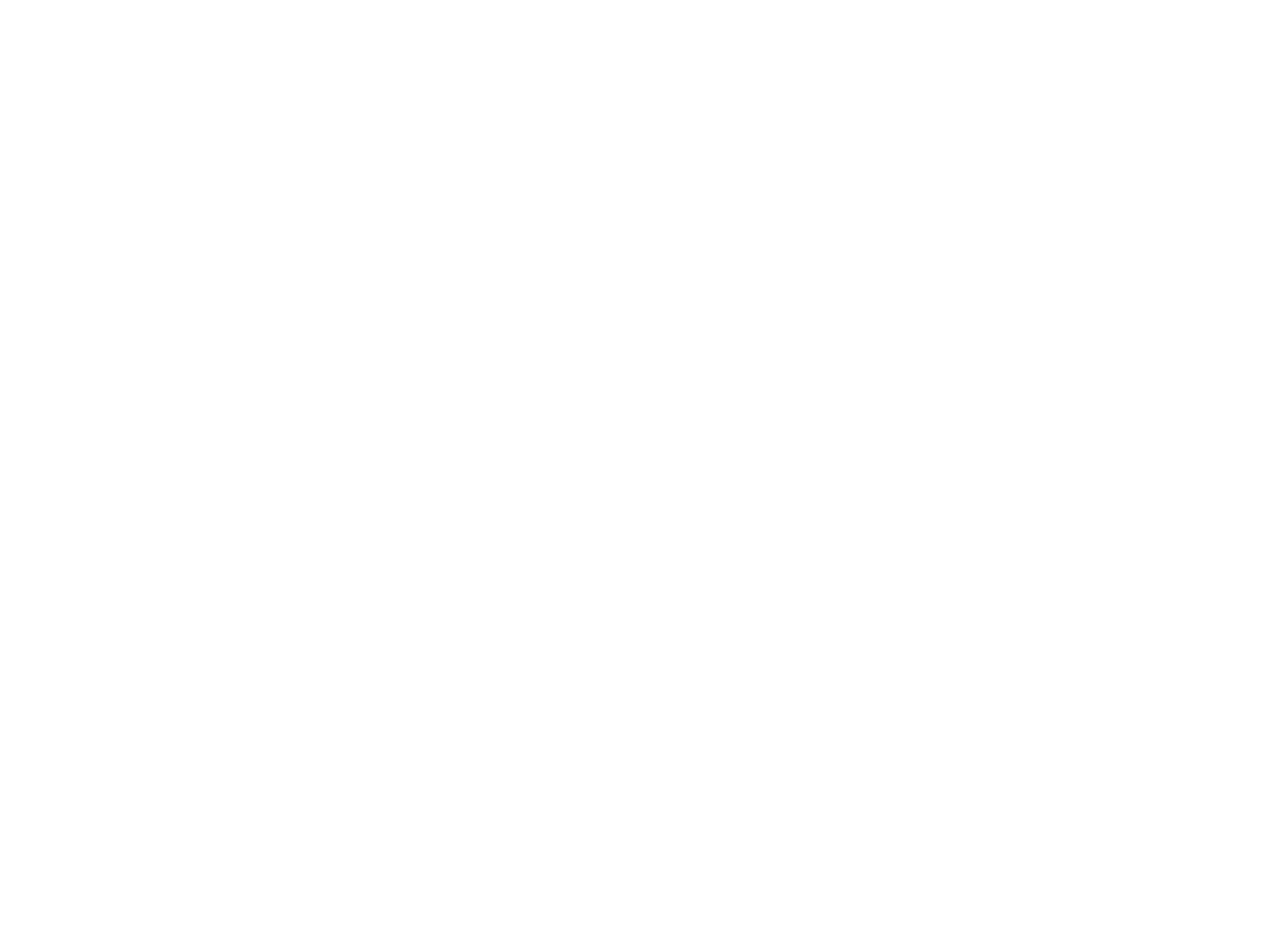
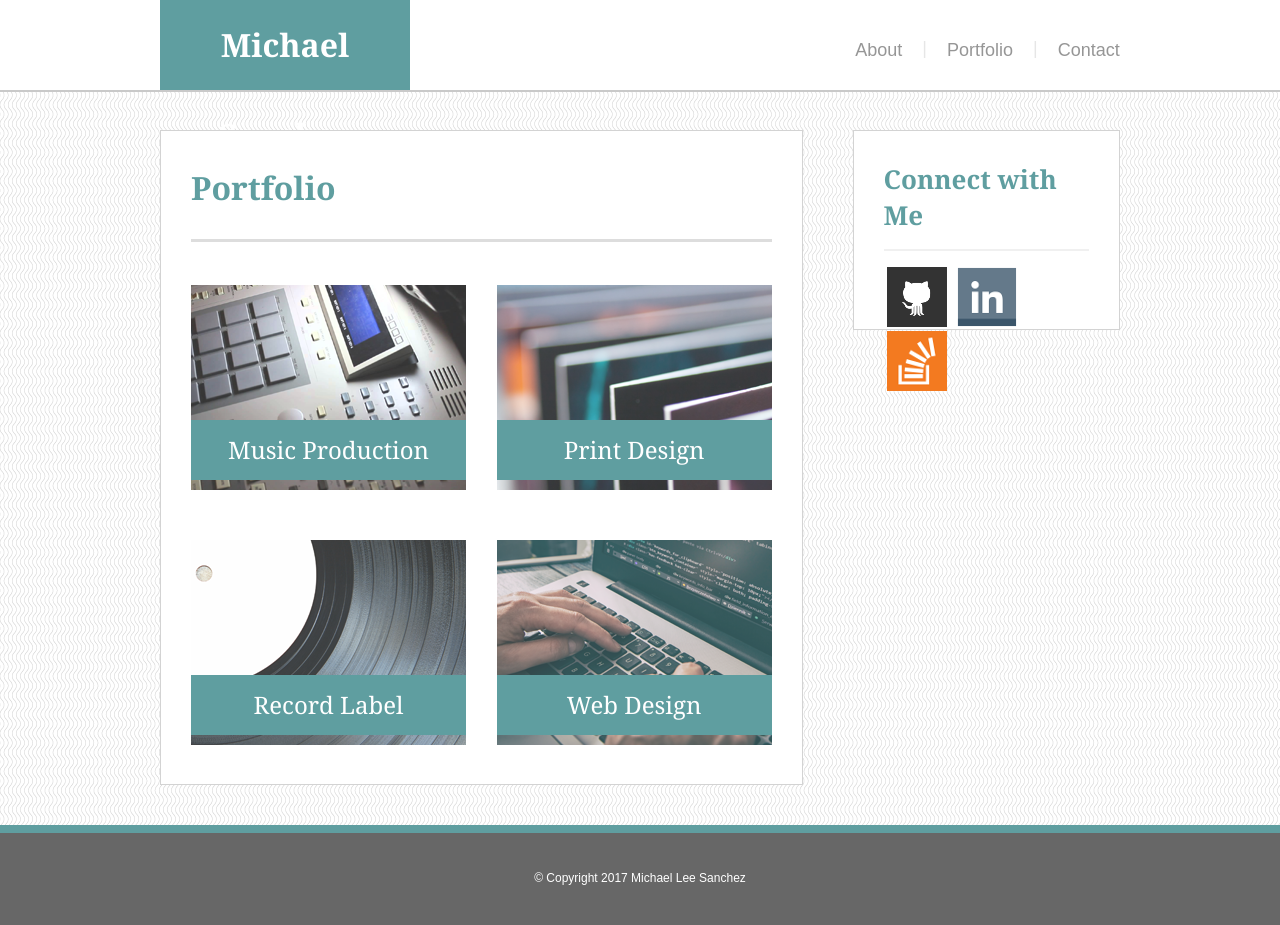
Before and after one commit to MikeS74/Basic-Portfolio, a plain HTML site: page portfolio.html in a window 1280 px wide. Before the commit the page ends 800 px from the top, so only its background shows below. Drawn offline with Linux system fonts and the light colour scheme.

Commit message:
final version of all html and assets

```diff
--- a/assets/css/reset.css
+++ b/assets/css/reset.css
@@ -1,48 +1,142 @@
-/* http://meyerweb.com/eric/tools/css/reset/
-   v2.0 | 20110126
-   License: none (public domain)
-*/
+/*
+	HTML5 Reset :: style.css
+	----------------------------------------------------------
+	We have learned much from/been inspired by/taken code where offered from:
 
-html, body, div, span, applet, object, iframe,
-h1, h2, h3, h4, h5, h6, p, blockquote, pre,
-a, abbr, acronym, address, big, cite, code,
-del, dfn, em, img, ins, kbd, q, s, samp,
-small, strike, strong, sub, sup, tt, var,
-b, u, i, center,
-dl, dt, dd, ol, ul, li,
-fieldset, form, label, legend,
-table, caption, tbody, tfoot, thead, tr, th, td,
-article, aside, canvas, details, embed,
-figure, figcaption, footer, header, hgroup,
-menu, nav, output, ruby, section, summary,
-time, mark, audio, video {
+	Eric Meyer					:: http://meyerweb.com
+	HTML5 Doctor				:: http://html5doctor.com
+	and the HTML5 Boilerplate	:: http://html5boilerplate.com
+
+-------------------------------------------------------------------------------*/
+
+/* Let's default this puppy out
+-------------------------------------------------------------------------------*/
+
+html, body, body div, span, object, iframe, h1, h2, h3, h4, h5, h6, p, blockquote, pre, abbr, address, cite, code, del, dfn, em, img, ins, kbd, q, samp, small, strong, sub, sup, var, b, i, dl, dt, dd, ol, ul, li, fieldset, form, label, legend, table, caption, tbody, tfoot, thead, tr, th, td, article, aside, figure, footer, header, menu, nav, section, time, mark, audio, video, details, summary {
 	margin: 0;
 	padding: 0;
 	border: 0;
 	font-size: 100%;
-	font: inherit;
+	font-weight: normal;
 	vertical-align: baseline;
+	background: transparent;
 }
-/* HTML5 display-role reset for older browsers */
-article, aside, details, figcaption, figure,
-footer, header, hgroup, menu, nav, section {
-	display: block;
+
+article, aside, figure, footer, header, nav, section, details, summary {display: block;}
+
+/* Handle box-sizing while better addressing child elements:
+   http://css-tricks.com/inheriting-box-sizing-probably-slightly-better-best-practice/ */
+html {
+	box-sizing: border-box;
 }
-body {
-	line-height: 1;
+
+*,
+*:before,
+*:after {
+	box-sizing: inherit;
 }
-ol, ul {
-	list-style: none;
+
+/* consider resetting the default cursor: https://gist.github.com/murtaugh/5247154 */
+
+/* Responsive images and other embedded objects
+*/
+img,
+object,
+embed {max-width: 100%;}
+
+/*
+   Note: keeping IMG here will cause problems if you're using foreground images as sprites.
+	 In fact, it *will* cause problems with Google Maps' controls at small size.
+	If this is the case for you, try uncommenting the following:
+
+#map img {
+		max-width: none;
 }
-blockquote, q {
-	quotes: none;
+*/
+
+/* force a vertical scrollbar to prevent a jumpy page */
+html {overflow-y: scroll;}
+
+/* we use a lot of ULs that aren't bulleted.
+	don't forget to restore the bullets within content. */
+ul {list-style: none;}
+
+blockquote, q {quotes: none;}
+
+blockquote:before,
+blockquote:after,
+q:before,
+q:after {content: ''; content: none;}
+
+a {margin: 0; padding: 0; font-size: 100%; vertical-align: baseline; background: transparent;}
+
+del {text-decoration: line-through;}
+
+abbr[title], dfn[title] {border-bottom: 1px dotted #000; cursor: help;}
+
+/* tables still need cellspacing="0" in the markup */
+table {border-collapse: collapse; border-spacing: 0;}
+th {font-weight: bold; vertical-align: bottom;}
+td {font-weight: normal; vertical-align: top;}
+
+hr {display: block; height: 1px; border: 0; border-top: 1px solid #ccc; margin: 1em 0; padding: 0;}
+
+input, select {vertical-align: middle;}
+
+pre {
+    white-space: pre; /* CSS2 */
+    white-space: pre-wrap; /* CSS 2.1 */
+    white-space: pre-line; /* CSS 3 (and 2.1 as well, actually) */
+    word-wrap: break-word; /* IE */
 }
-blockquote:before, blockquote:after,
-q:before, q:after {
-	content: '';
-	content: none;
-}
-table {
-	border-collapse: collapse;
-	border-spacing: 0;
-}
+
+input[type="radio"] {vertical-align: text-bottom;}
+input[type="checkbox"] {vertical-align: bottom;}
+.ie7 input[type="checkbox"] {vertical-align: baseline;}
+.ie6 input {vertical-align: text-bottom;}
+
+select, input, textarea {font: 99% sans-serif;}
+
+table {font-size: inherit; font: 100%;}
+
+small {font-size: 85%;}
+
+strong {font-weight: bold;}
+
+td, td img {vertical-align: top;}
+
+/* Make sure sup and sub don't mess with your line-heights http://gist.github.com/413930 */
+sub, sup {font-size: 75%; line-height: 0; position: relative;}
+sup {top: -0.5em;}
+sub {bottom: -0.25em;}
+
+/* standardize any monospaced elements */
+pre, code, kbd, samp {font-family: monospace, sans-serif;}
+
+/* hand cursor on clickable elements */
+.clickable,
+label,
+input[type=button],
+input[type=submit],
+input[type=file],
+button {cursor: pointer;}
+
+/* Webkit browsers add a 2px margin outside the chrome of form elements */
+button, input, select, textarea {margin: 0;}
+
+/* make buttons play nice in IE */
+button,
+input[type=button] {width: auto; overflow: visible;}
+
+/* scale images in IE7 more attractively */
+.ie7 img {-ms-interpolation-mode: bicubic;}
+
+/* prevent BG image flicker upon hover
+   (commented out as usage is rare, and the filter syntax messes with some pre-processors)
+.ie6 html {filter: expression(document.execCommand("BackgroundImageCache", false, true));}
+*/
+
+/* let's clear some floats */
+.clearfix:before, .clearfix:after { content: "\0020"; display: block; height: 0; overflow: hidden; }
+.clearfix:after { clear: both; }
+.clearfix { zoom: 1; }
--- a/assets/css/style.css
+++ b/assets/css/style.css
@@ -1,40 +1,67 @@
-html, body {padding: 0;
+html, body {
+    padding: 0;
     margin: 0;
-                    height: 768px;}
+}
 
-a {text-decoration: none;
-    color: #969696;}
+body {
+    background-image: url('../images/vertical-waves.png');
+}
 
-span {color: #e6e6e6;
+a {
+    text-decoration: none;
+    color: #969696;
+}
+
+span {
+    color: #e6e6e6;
     position: relative;
-        bottom: 2px;}
+    bottom: 2px;
+}
 
-.container {display: flex;
-	   width: 1000px;
+.container {
+    display: flex;
+    width: 960px;
     margin-top: 0;
     margin-left: auto;
     margin-right: auto;
-	   padding: 0;}
+    padding: 0;
+}
 
-.contain_header {width: 1000px;
+.contain_header {
+    width: 960px;
     margin-top: 0;
     margin-left: auto;
     margin-right: auto;
-		padding: 0;}
+    padding: 0;
+}
 
-.nav, footer, p {font-family: 'Arial', 'Helvetica Neue', Helvetica, sans-serif;
-                        color: #777;}
+.nav, footer, p, form {
+    font-family: 'Arial', 'Helvetica Neue', Helvetica, sans-serif;
+    color: #777;
+}
 
-header {display: block;
+header {
+    display: block;
     height: 90px;
     width: 100%;
-            border-bottom: solid 2px #c9c9c9;
     margin-bottom: 40px;
-	background-color: white;}
+    background-color: white;
+}
 
-h1 {padding: 0;
+#header_line {
+    display: block;
+    height: 2px;
+    background-color: #c9c9c9;
+    position: relative;
+    top: 90px;
+}
+
+h1 {
+    padding: 0;
     margin: 0;
-            font-family: Georgia, Times, 'Times New Roman', serif;
+    font-family: 'Georgia', Times, Times New Roman, serif;
+    font-weight: bold;
+    font-size: 32px;
     float: left;
     width: 250px;
     height: 90px;
@@ -42,19 +69,39 @@ h1 {padding: 0;
     vertical-align: middle;
     line-height: 90px;
     color: white;
-	background: cadetblue;}
+    background: cadetblue;
+}
 
-h2 {font-family: Georgia, Times, 'Times New Roman', serif;
+h2 {
+    font-family: 'Georgia', Times, Times New Roman, serif;
+    font-weight: bold;
     color: cadetblue;
-        font-size: 30px;
-        margin-left: 10px;}
+    font-size: 32px;
+    margin-top: 35px;
+    margin-bottom: 30px;
+}
 
-h3 {font-family: Georgia, Times, 'Times New Roman', serif;
+.main, .contact, .portfolio {
+    float: left;
+    clear: both;
+    padding: 0 30px 30px 30px;
+    width: 650px;
+    background: white;
+    font-size: 18px;
+    border-style: solid;
+    border-width: .5px;
+    border-color: lightgrey;
+}
+
+h3 {
+    font-family: 'Georgia', Times, Times New Roman, serif;
+    font-weight: bold;
     color: cadetblue;
     font-size: 26px;
-        margin-left: 10px;}
+}
 
-.nav {display: block;
+.nav {
+    display: block;
     float: right;
     width: 265px;
     height: 90px;
@@ -62,50 +109,50 @@ h3 {font-family: Georgia, Times, 'Times New Roman', serif;
     top: 40px;
     font-size: 18px;
     word-spacing: 15px;
-	text-align: center;}
+    text-align: center;
+}
 
-.main {float: left;
-	clear: both;
-            padding: 0 25px 25px 25px;
-	width: 625px;
-	height: 480px;
+.links {
+    padding: 30px;
+    margin-left: 50px;
+    float: right;
+    width: 270px;
+    height: 200px;
     background: white;
     border-style: solid;
     border-width: .5px;
-            border-color: lightgrey;}
+    border-color: lightgrey;
+}
 
-p {margin: 10px;
-    line-height: 34px}
+.links a {
+    margin: 3px
+}
 
-.main img {float: left;
-                    padding: 10px 25px 10px 10px}
+#connect {
+    background: #f0f0f0;
+    height: 2px;
+    border: 0;
+}
 
-hr {margin-top: 20px;
-        margin-bottom: 20px;}
+#divider_2 {
+    background: #dddddd;
+    height: 3px;
+    width: 100%;
+    border: 0;
+    margin-left: auto;
+}
 
-.links {padding: 25px;
-    margin-left: 30px;
-        float: right;
-		width: 245px;
-		height: 175px;
-		background: white;
-        border-style: solid;
-        border-width: .5px;
-        border-color: lightgrey;}
-
-.links img {float: left;
-                padding: 7px;}
-
-footer {clear: both;
-            background-color:#676767;
+footer {
+    clear: both;
+    background-color: #676767;
     position: absolute;
     width: 100%;
-            bottom: -100px;
-            height: 90px;
+    height: 100px;
     border-top: solid 8px cadetblue;
     display: block;
     text-align: center;
     line-height: 90px;
     color: white;
     font-size: 12px;
-            margin-top: 50px;}
+    margin-top: 40px;
+}
--- /dev/null
+++ b/assets/css/style2.css
@@ -0,0 +1,38 @@
+.portfolio {
+    height: 655px;
+}
+
+.portfolio img {
+    opacity: 0.8
+}
+
+.port_image_1, .port_image_3 {
+    float: left;
+    width: 275px;
+    height: 205px;
+    margin-top: 25px;
+    margin-bottom: 25px;
+    position: relative;
+}
+
+.port_image_2, .port_image_4 {
+    float: right;
+    width: 275px;
+    height: 205px;
+    margin-top: 25px;
+    margin-bottom: 25px;
+    position: relative;
+}
+
+h4 {
+    font-family: 'Georgia', Times, Times New Roman, serif;
+    font-size: 24px;
+    width: 275px;
+    height: 60px;
+    text-align: center;
+    line-height: 60px;
+    color: white;
+    background: cadetblue;
+    position: relative;
+    bottom: 75px;
+}
--- a/portfolio.html
+++ b/portfolio.html
@@ -0,0 +1,57 @@
+<!DOCTYPE html>
+<html>
+
+<head>
+    <meta charset="utf-8" />
+    <meta name="google" content="notranslate">
+    <title>Portfolio</title>
+    <link rel="stylesheet" href="assets/css/reset.css" />
+    <link rel="stylesheet" href="assets/css/style.css" />
+    <link rel="stylesheet" href="assets/css/style2.css" />
+</head>
+
+<body>
+    <header>
+        <div class="contain_header">
+            <h1>Michael Sanchez</h1>
+            <div class="nav"><a href="index.html">About</a> <span>|</span> <a href="portfolio.html">Portfolio</a> <span>|</span> <a href="contact.html">Contact</a></div>
+        </div>
+        <div id="header_line"></div>
+    </header>
+
+    <!-- Start of container -->
+    <div class="container">
+        <div class="portfolio">
+            <h2>Portfolio</h2>
+            <hr id="divider_2">
+            <a href="https://soundcloud.com/mikebalance" target="new">
+                <div class=port_image_1> <img src="assets/images/portfolio-icon-music.png" alt="Music Production">
+                    <h4>Music Production</h4> </div>
+            </a>
+            <a href="https://mikebalance.com/print-design" target="new">
+                <div class=port_image_2> <img src="assets/images/portfolio-icon-print.png" alt="Print Design">
+                    <h4>Print Design</h4> </div>
+            </a>
+            <a href="https://www.beatport.com/label/instereo-recordings/8016" target="new">
+                <div class=port_image_3> <img src="assets/images/portfolio-icon-label.png" alt="Record Label">
+                    <h4>Record Label</h4> </div>
+            </a>
+            <a href="https://www.mikebalance.com" target="new">
+                <div class=port_image_4> <img src="assets/images/portfolio-icon-web.png" alt="Web Design">
+                    <h4>Web Design</h4> </div>
+            </a>
+        </div>
+        <div class="links">
+            <h3>Connect with Me</h3>
+            <hr id="connect">
+            <a href="https://github.com/MikeS74" target="new"> <img src="assets/images/github_60px.png" alt="GitHub"></a>
+            <a href="https://www.linkedin.com/in/michael-sanchez-295378/" target="new"> <img src="assets/images/linked_in_60px.png" alt="Linked In"></a>
+            <a href="https://stackoverflow.com/users/8356108/michael-sanchez" target="new"> <img src="assets/images/stack_o_60px.png" alt="Stack Overflow"></a>
+        </div>
+    </div>
+    <!-- End of container -->
+
+    <footer>&copy; Copyright 2017 Michael Lee Sanchez</footer>
+</body>
+
+</html>
```
Also changed, not shown: assets/css/style1.css (added, +14 -0 lines), assets/css/style3.css (added, +31 -0 lines), contact.html (+53 -0 lines), index.html (+34 -46 lines), assets/images/github_60px.png (added), assets/images/if_8_1579065.png (deleted), assets/images/if_github_square_107105.png (deleted), assets/images/if_overflow_334695.png (deleted), assets/images/linked_in_60px.png (added), assets/images/portfolio-icon-label.png (added), assets/images/portfolio-icon-music.png (added), assets/images/portfolio-icon-print.png (added), assets/images/portfolio-icon-web.png (added), assets/images/stack_o_60px.png (added). Lines whose indentation alone changed are shown as unchanged.
